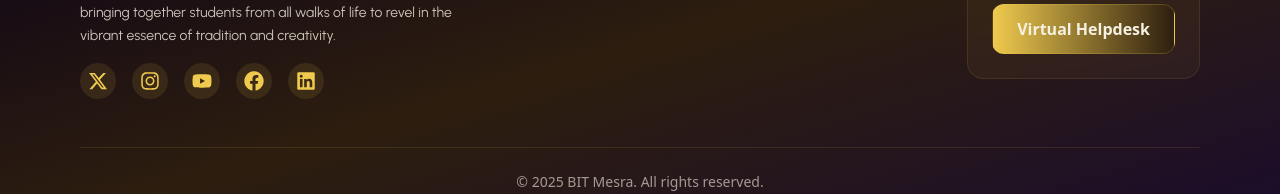
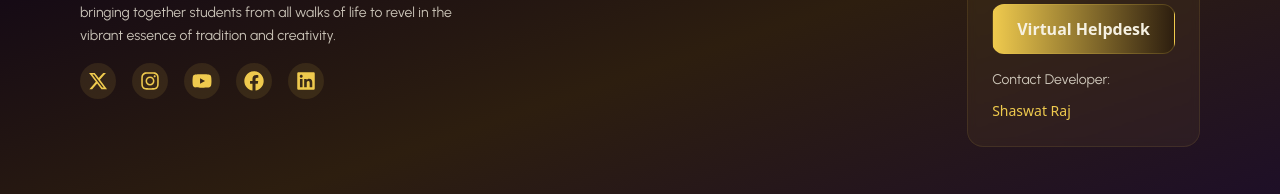
Before and after one commit to bitotsav-fest/website, a Next.js app: page /adminpanel in a window 1280 px wide. Shown: the part 942-1136 px from the top of the page. Built offline with nearby package versions, Linux system fonts and the light colour scheme; no server answers.

Commit message:
added backlink to portfolio website for seo

```diff
--- a/src/components/landing/FOOTER.jsx
+++ b/src/components/landing/FOOTER.jsx
@@ -79,6 +79,28 @@ export default function Footer() {
                 Virtual Helpdesk
               </button>
             </Link>
+
+            <div className="mt-4">
+              <p className="text-sm text-[#F6F1E2]/80 mb-2">
+                Contact Developer:
+              </p>
+              <Link
+                href="https://shaswat.live"
+                target="_blank"
+                rel="dofollow doreferrer"
+                className="text-sm text-[#EFCA4E] hover:text-[#EFCA4E]/80 transition-all duration-300"
+              >
+                Shaswat Raj
+              </Link>
+
+              <div className="sr-only">
+                <Link
+
+                rel="dofollow doreferrer"
+
+                href={"https://sketchflow.space/"}>Sketchflow - Professional Whiteboarding Made Simple</Link>
+              </div>
+            </div>
           </div>
         </div>
 
```
